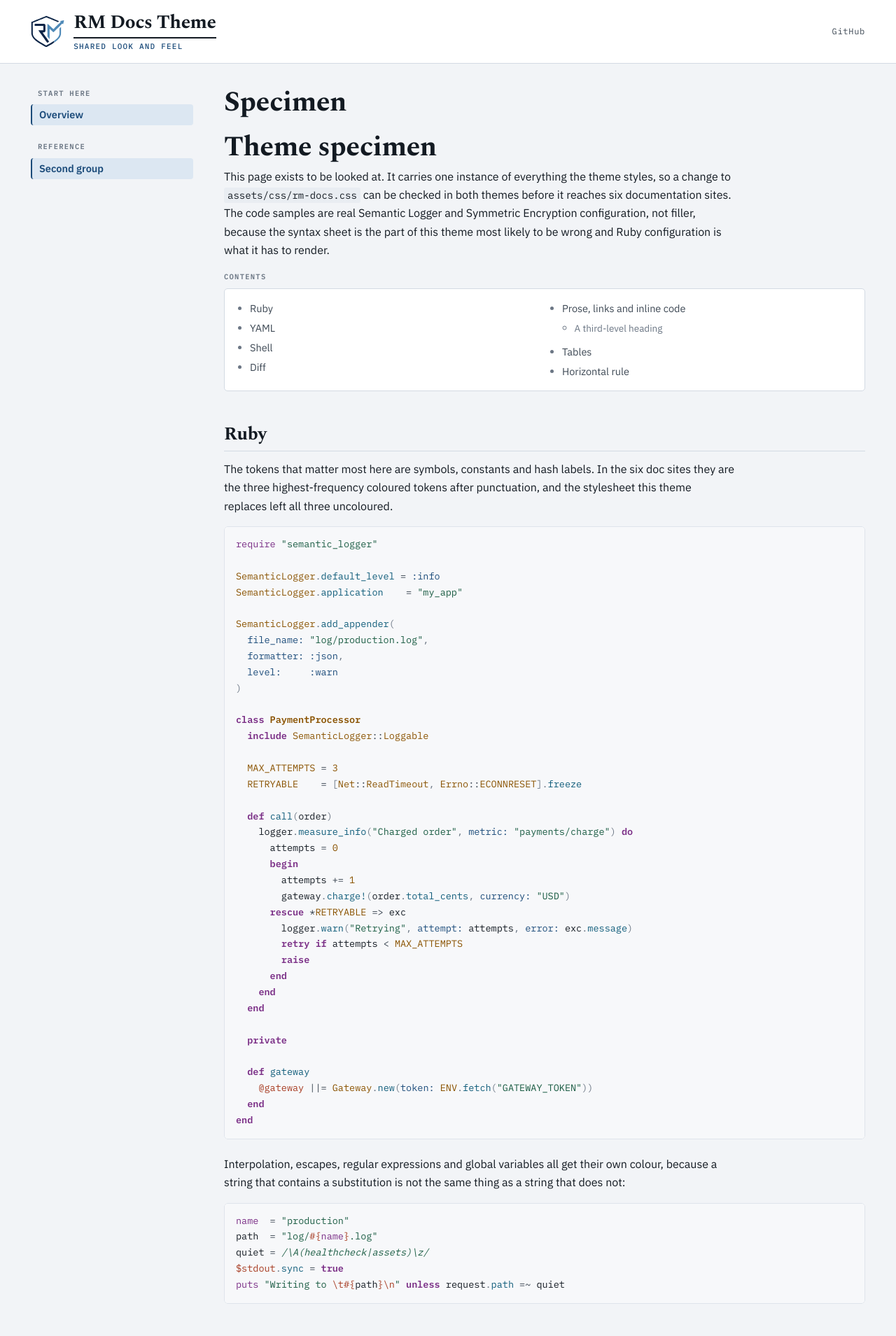
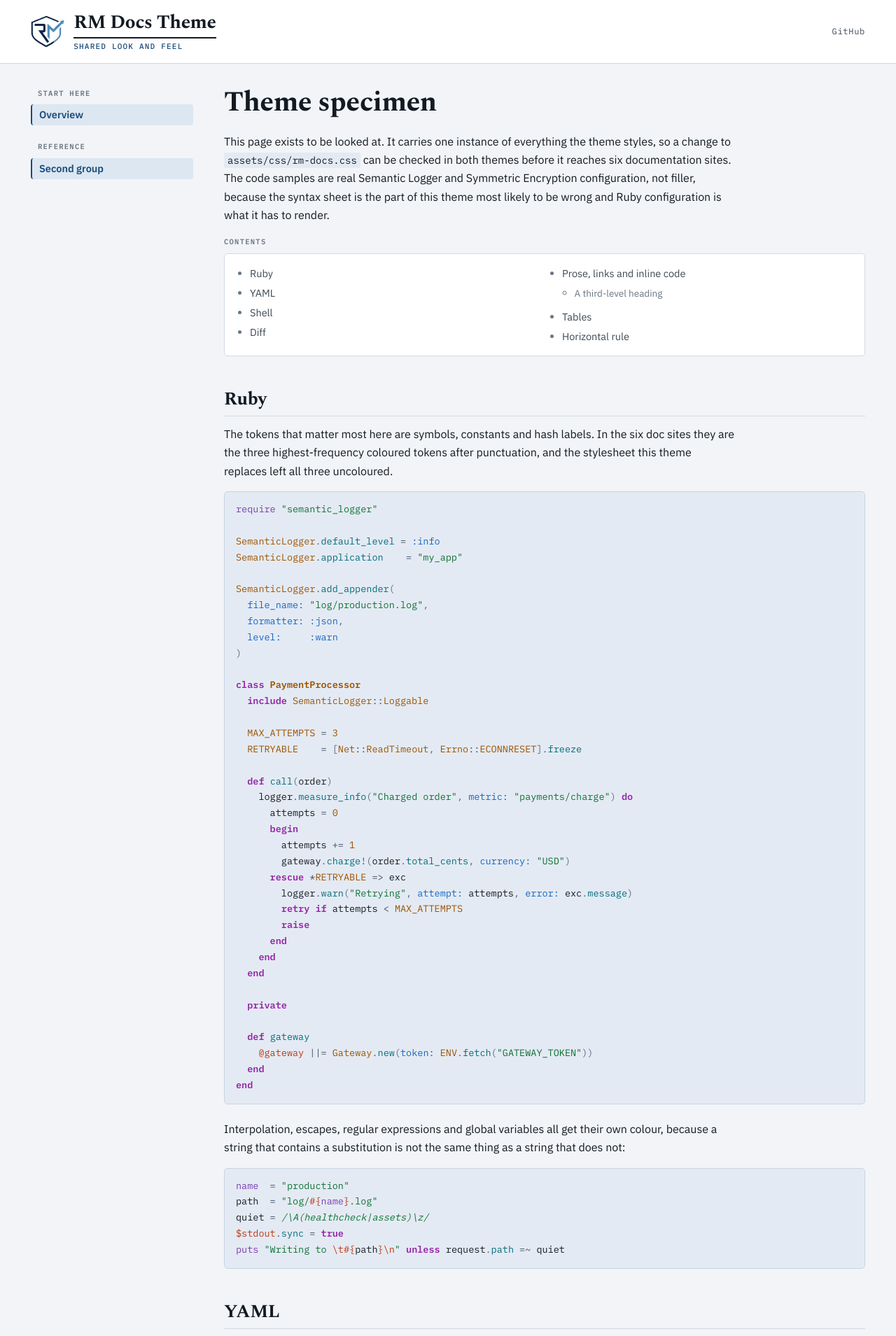
Before and after one commit to reidmorrison/rm-docs-theme, a Jekyll site: the page built from index.md, in a window 1280 px wide. Shown: the top 1909 px of the page at 70% size. Built offline with Jekyll 4.4.1, drawn with Linux system fonts in a browser that asks for light colours.

Commit message:
Fix washed-out syntax highlighting in the light theme
Two causes, both measured rather than guessed.

The code panel was #F7F8FA, which is 1.4 L* ABOVE the page ground: it floated
rather than reading as a panel, and was the palest thing on the page. It is
now #E4EAF3, a recessed well 3.6 L* below the ground. White cards are raised
and code wells are sunk, so the two surface roles no longer read alike.
Contrast ratio is meaningless between two pale colours; measure this in L*.

The syntax palette ran 6.0 to 8.5 against the panel, which is what made it
look washed out: past AA, more contrast on a light ground buys nothing and
costs all the chroma, because the only way to reach it is to drive every hue
toward black. The palette now sits between 4.7 and 5.6, comfortably AA, with
hues spread around the wheel. The previous values also had symbols at #1B4B7A
and function names at #0F5C7A, near-identical at 13.5px, so a symbol argument
and a method call were indistinguishable; they are now blue and teal.

The dark theme is unchanged. Its colours are light and vivid against a dark
ground, which is why it did not have this problem.

Also drops the duplicate h1 on the specimen page, which the front-matter
heading change surfaced.

Co-Authored-By: Claude Opus 5 <noreply@anthropic.com>

```diff
--- a/assets/css/rm-docs.css
+++ b/assets/css/rm-docs.css
@@ -53,30 +53,47 @@
      reads these, so one file serves both themes. */
   --logo-ink:#0D2547; --logo-accent:#4F8AB8;
 
-  /* Code surface. Deliberately theme-following rather than permanently dark:
-     these pages are half code, and dark slabs on a light ground read as a
-     zebra. The syntax palette below is designed against BOTH grounds. */
-  --code-bg:#F7F8FA; --code-rule:#DFE4EB; --code-inline:#E9EDF2;
+  /* Code surface. Theme-following rather than permanently dark: these pages
+     are half code, and dark slabs on a light ground read as a zebra.
+
+     The panel is a RECESSED well, about 3.6 L* below the page ground. The
+     first version was #F7F8FA, which is 1.4 L* ABOVE the ground: it floated
+     instead of reading as a panel, and it was the palest thing on the page.
+     Measure any change to this in L*, not in contrast ratio, which is
+     meaningless between two pale colours. The white cards (--surface) are
+     raised and the code wells are sunk, so the two roles never read alike. */
+  --code-bg:#E4EAF3; --code-rule:#C8D3E2; --code-inline:#E4EAF3;
 
   /* Syntax palette. Its own token set, not the UI semantics: `crit` means
      "this failed" in the interface and must not also mean "this is a class
-     name" in a code block. Hues are chosen to stay distinct at 13px. */
-  --syn-comment:#66707E;
-  --syn-keyword:#7A2E86;
-  --syn-string:#1A5C43;
-  --syn-symbol:#1B4B7A;
-  --syn-constant:#8A5300;
-  --syn-number:#8A5300;
-  --syn-func:#0F5C7A;
-  --syn-builtin:#7A2E86;
-  --syn-var:#A63A20;
-  --syn-operator:#3D4854;
-  --syn-punct:#6B7684;
-  --syn-escape:#A63A20;
-  --syn-tag:#0F5C7A;
-  --syn-error:#9E2A20;
-  --syn-diff-add:#DCEDE5;
-  --syn-diff-del:#F7E2E0;
+     name" in a code block.
+
+     Every colour sits between 4.7 and 5.6 against the panel. That is a
+     deliberate ceiling, not a floor: the first palette ran 6 to 8.5, which is
+     how it ended up looking washed out. Past AA, more contrast on a light
+     ground buys nothing and costs all the chroma, because the only way to get
+     there is to drive every hue toward black. Hues are spread around the
+     wheel so no two adjacent token types collide: the first attempt had
+     symbols at #1B4B7A and function names at #0F5C7A, near-identical at
+     13.5px, which made a method call and a symbol argument indistinguishable.
+
+     Keep every value at or above 4.5. Check with the ratio, then look at it. */
+  --syn-comment:#59677C;   /* cool grey, italic, recedes            4.75 */
+  --syn-keyword:#9425A8;   /* purple   295°                         5.62 */
+  --syn-builtin:#7A3EAF;   /* violet   270°, keyword's neighbour    5.54 */
+  --syn-symbol:#1266C4;    /* blue     215°, the most common token  4.66 */
+  --syn-func:#006D7C;      /* teal     187°                         4.99 */
+  --syn-string:#0C7236;    /* green    145°                         5.00 */
+  --syn-constant:#9C5300;  /* amber     33°                         4.76 */
+  --syn-number:#9C5300;
+  --syn-var:#BB3814;       /* rust      15°                         4.71 */
+  --syn-escape:#BB3814;
+  --syn-tag:#006D7C;
+  --syn-error:#BE271B;
+  --syn-operator:#46546A;
+  --syn-punct:#59677F;
+  --syn-diff-add:#D3EADD;
+  --syn-diff-del:#F6DBD8;
 }
 
 @media (prefers-color-scheme:dark){
--- a/index.md
+++ b/index.md
@@ -1,10 +1,8 @@
 ---
 layout: default
-title: Specimen
+title: Theme specimen
 description: Every element the theme styles, on one page, for checking a change before it ships to six sites.
 ---
-
-# Theme specimen
 
 This page exists to be looked at. It carries one instance of everything the
 theme styles, so a change to `assets/css/rm-docs.css` can be checked in both
```
